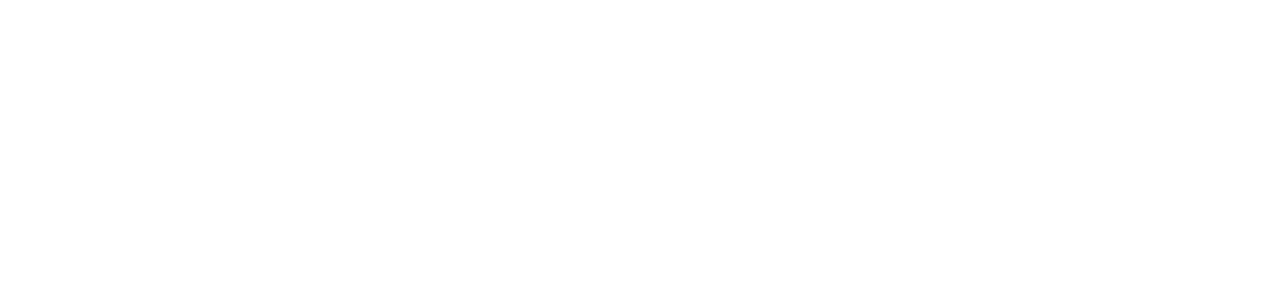
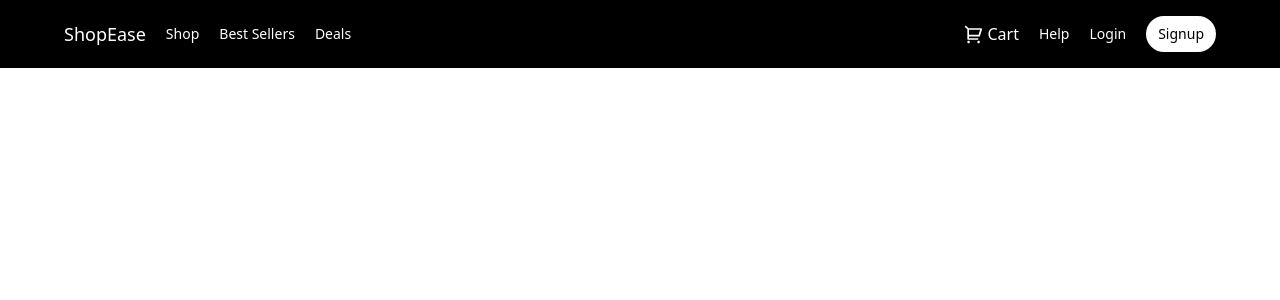
Before and after one commit to UrinduIshan/23-shopEase-e-commerce-tailwind, a React (Vite) app: page / in a window 1280 px wide. Shown: the top 300 px of the page. Built offline with nearby package versions, Linux system fonts and the light colour scheme.

Commit message:
create navbar section

```diff
--- a/src/App.jsx
+++ b/src/App.jsx
@@ -1,8 +1,10 @@
 import React from 'react'
+import Navbar from './components/Navbar'
 
 const App = () => {
   return (
     <div>
+      <Navbar />
     </div>
   )
 }
--- /dev/null
+++ b/src/components/Navbar.jsx
@@ -0,0 +1,27 @@
+import React from 'react'
+import cartIcon from '../assets/cart-icon.svg'
+
+const Navbar = () => {
+  return (
+    <div className='bg-black flex text-white justify-between py-4 px-16'>
+      <div className='flex items-center justify-center gap-5'>
+        <span className='text-lg font-medium cursor-pointer'>ShopEase</span>
+        <span className='text-sm cursor-pointer hover:underline'>Shop</span>
+        <span className='text-sm cursor-pointer hover:underline'>Best Sellers</span>
+        <span className='text-sm cursor-pointer hover:underline'>Deals</span>
+      </div>
+
+      <div className='md:flex items-center justify-center gap-5 hidden'>
+        <div className='flex items-center gap-1 hover:underline cursor-pointer'>
+            <img src={cartIcon} alt="" />
+            <span>Cart</span>
+        </div>
+        <span className='hover:underline cursor-pointer text-sm'>Help</span>
+        <span className='hover:underline cursor-pointer text-sm'>Login</span>
+        <span className='bg-white text-black py-2 px-3 rounded-full font-medium text-sm cursor-pointer'>Signup</span>
+      </div>
+    </div>
+  )
+}
+
+export default Navbar
```
